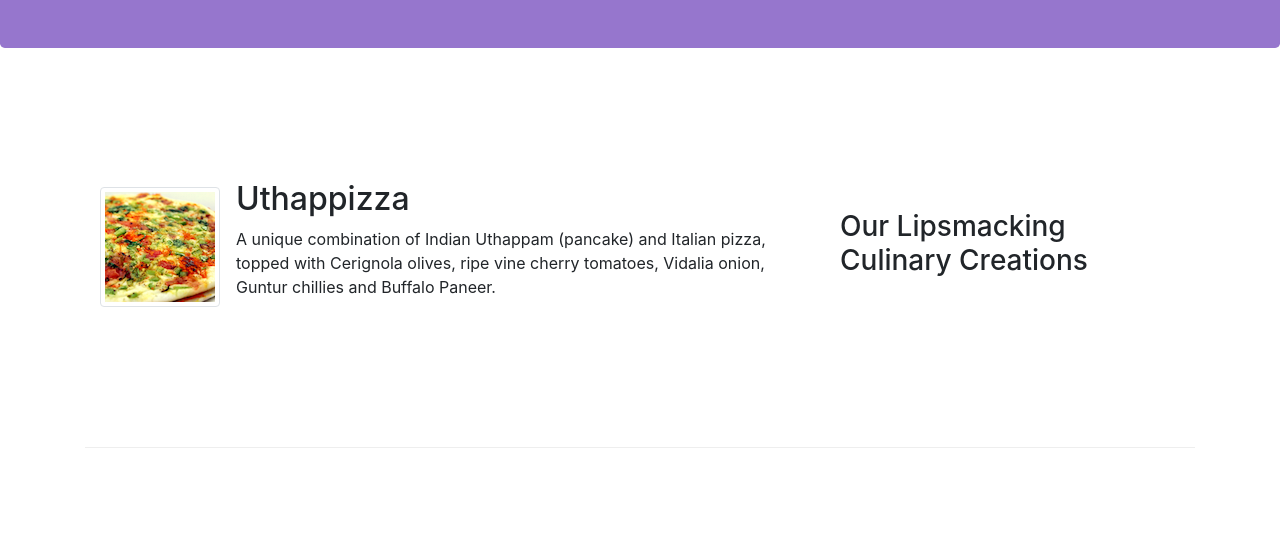
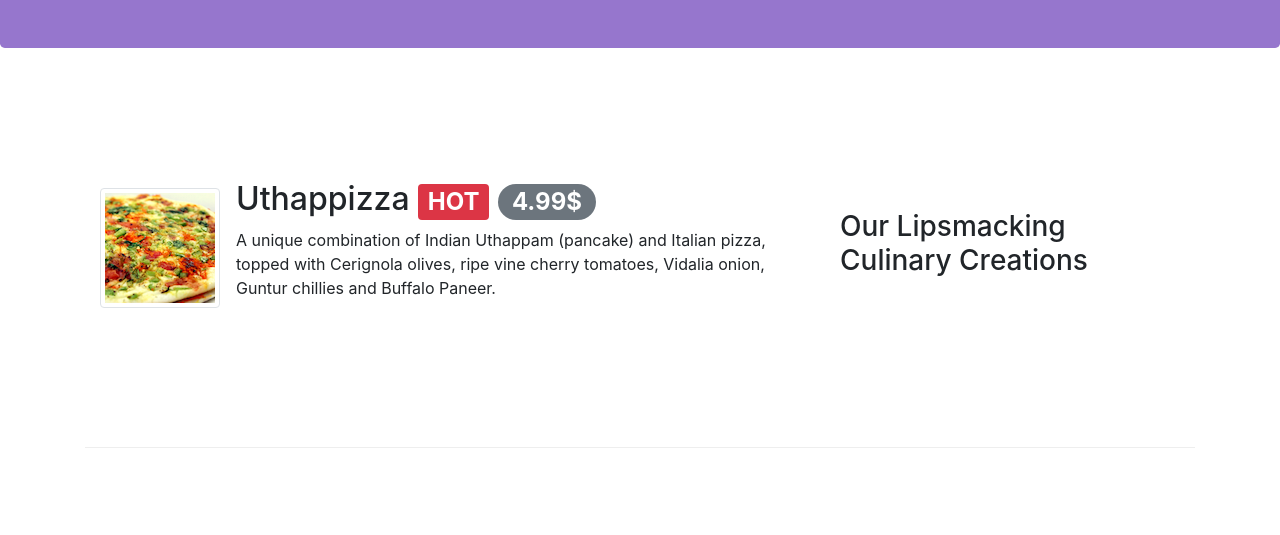
Before and after one commit to Maxrozvora/bootstrap4_training, a website: page index.html in a window 1280 px wide. Shown: the part 265-800 px from the top of the page. Drawn offline with nearby package versions, Linux system fonts and the light colour scheme.

Commit message:
alrting users. badge

```diff
--- a/index.html
+++ b/index.html
@@ -64,7 +64,7 @@
                 <div class="media">
                     <img src="img/uthappizza.png" alt="uthappizza" class="d-flex mr-3 img-thumbnail align-self-center">
                     <div class="media-body">
-                        <h2 class="mt-0">Uthappizza</h2>
+                        <h2 class="mt-0">Uthappizza <span class="badge badge-danger">HOT</span> <span class="badge badge-pill badge-secondary">4.99$</span> </h2>
                         <p>A unique combination of Indian Uthappam (pancake) and Italian pizza, topped with Cerignola olives, ripe vine cherry tomatoes, Vidalia onion, Guntur chillies and Buffalo Paneer.</p>
                     </div>
                 </div>
```
